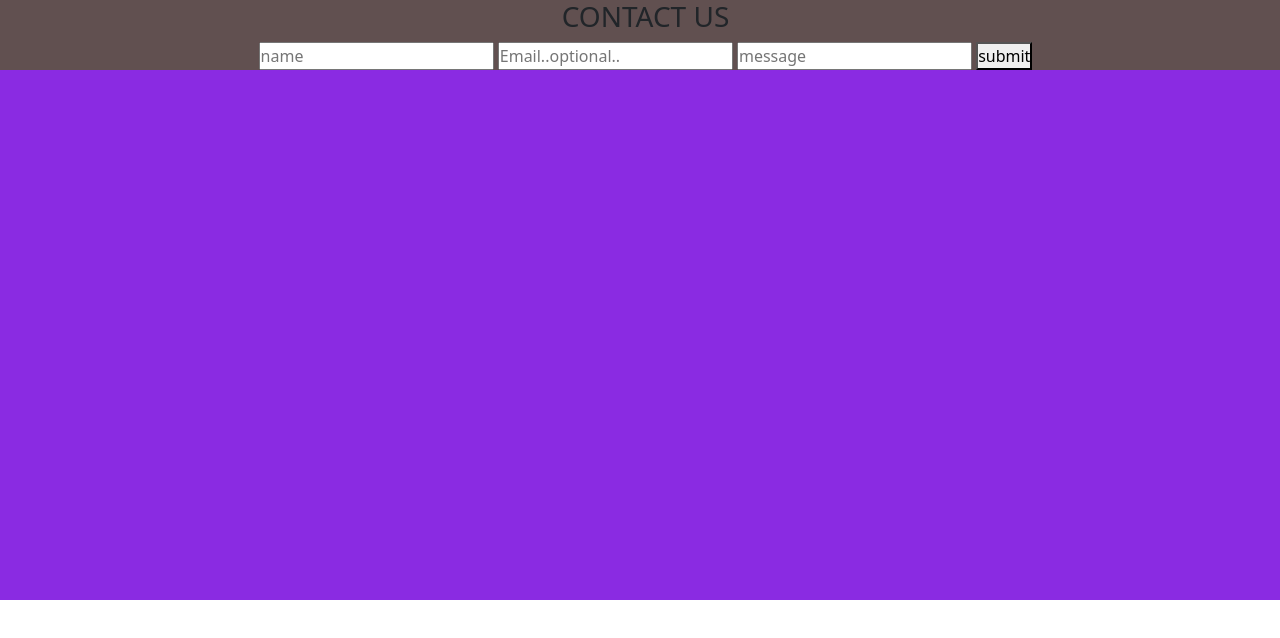
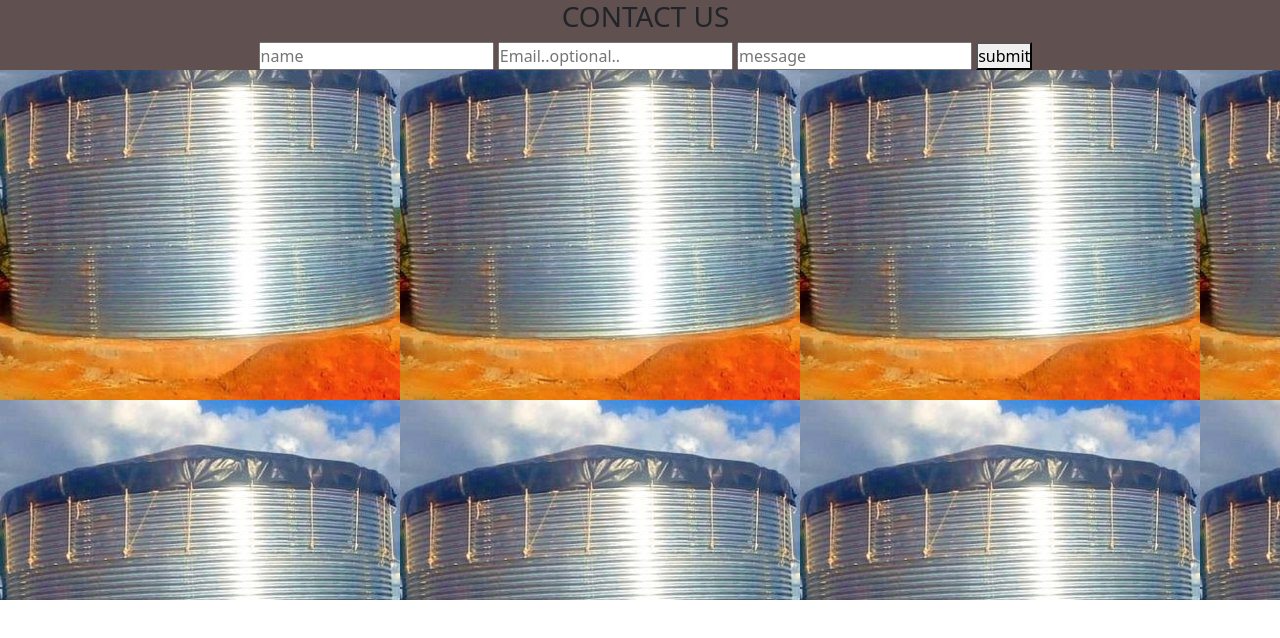
Before and after one commit to nazonasirkey/jub, a plain HTML site: page index.html in a window 1280 px wide. Drawn offline with nearby package versions, Linux system fonts and the light colour scheme; the site is published under a folder, as on GitHub Pages, so addresses that start at the root find nothing.

Commit message:
it will add styling

```diff
--- a/style.css
+++ b/style.css
@@ -4,7 +4,7 @@
 }
 
 .contact{
-    background-image: url(/images/eNvYUMn5_400x400.jpg) ;
+    background-image: url("images/eNvYUMn5_400x400.jpg") ;
     background-color: blueviolet;
     height: 600px;
     width: 1291px;
```
